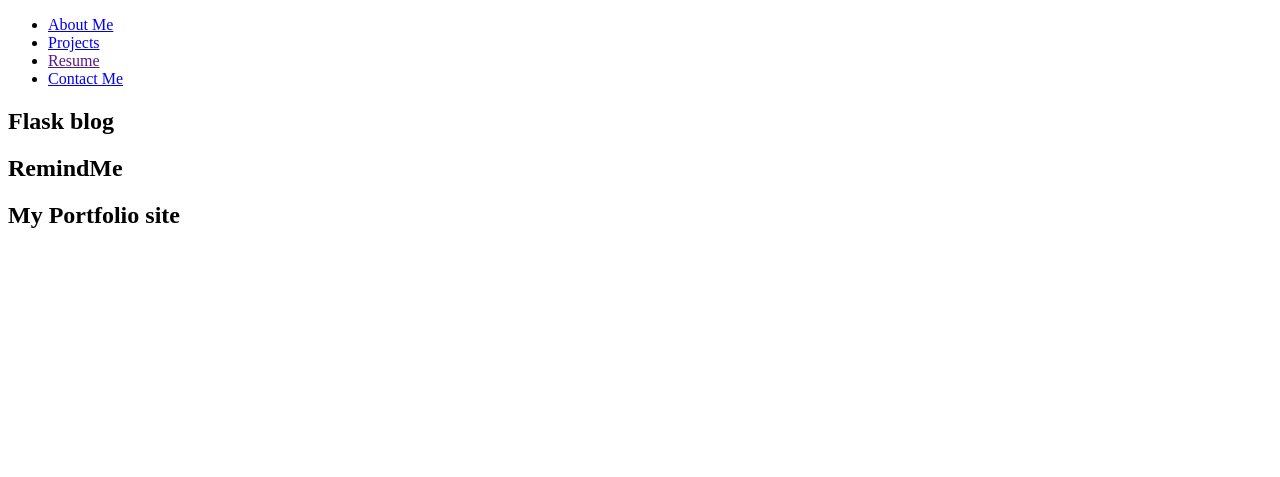
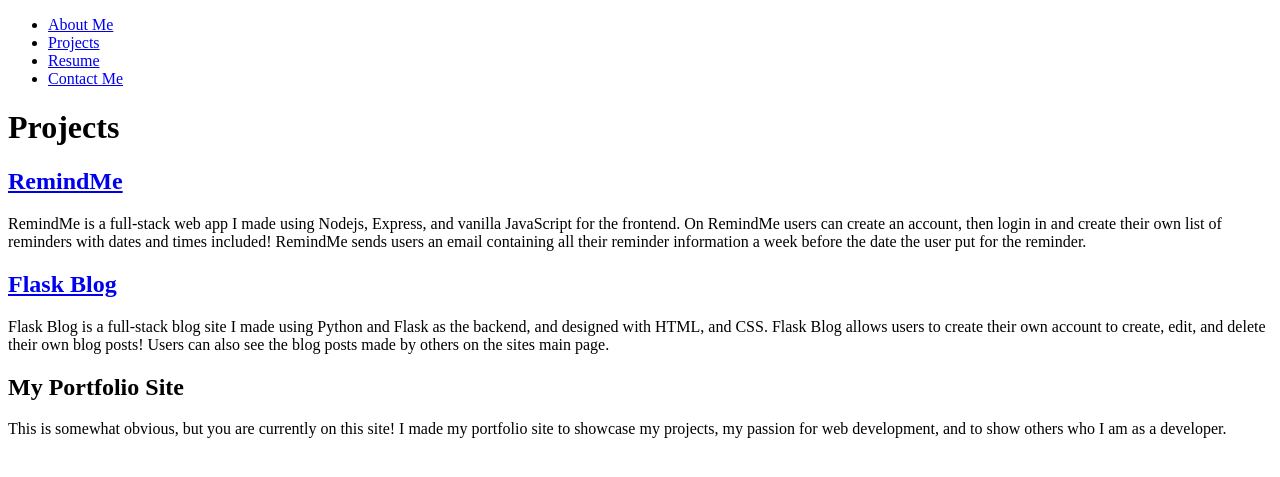
Before and after one commit to PaulUJS/PaulUJS.github.io, a Node server app: template views/projects.ejs in a window 1280 px wide. Shown: the top 477 px of the page. Run offline with Node 20, Linux system fonts and the light colour scheme; the template is opened without the code that fills it, so the values that code supplies are empty.

Commit message:
Finished up the HTML for all pages(assuming I don't make any major future changes)

```diff
--- a/views/aboutme.ejs
+++ b/views/aboutme.ejs
@@ -10,7 +10,7 @@
     <ul>
         <li><a href="aboutme.ejs">About Me</a></li>
         <li><a href="projects.ejs">Projects</a></li>
-        <li><a href="">Resume</a></li>
+        <li><a href="https://drive.google.com/file/d/1ArDYT4STPoEMqR3VckABkKI456EbqQ1k/view">Resume</a></li>
         <li><a href="contact.ejs">Contact Me</a></li>
     </ul>
 
--- a/views/contact.ejs
+++ b/views/contact.ejs
@@ -11,7 +11,7 @@
     <ul>
         <li><a href="aboutme.ejs">About Me</a></li>
         <li><a href="projects.ejs">Projects</a></li>
-        <li><a href="">Resume</a></li>
+        <li><a href="https://drive.google.com/file/d/1ArDYT4STPoEMqR3VckABkKI456EbqQ1k/view">Resume</a></li>
         <li><a href="contact.ejs">Contact Me</a></li>
         <li><a href="https://github.com/PaulUJS">Github</a></li>
         <li><a href="https://www.linkedin.com/in/paul-ulerick-a01947217/">LinkedIn</a></li>
--- a/views/index.ejs
+++ b/views/index.ejs
@@ -11,7 +11,7 @@
     <ul>
         <li><a href="aboutme.ejs">About Me</a></li>
         <li><a href="projects.ejs">Projects</a></li>
-        <li><a href="">Resume</a></li>
+        <li><a href="https://drive.google.com/file/d/1ArDYT4STPoEMqR3VckABkKI456EbqQ1k/view">Resume</a></li>
         <li><a href="contact.ejs">Contact Me</a></li>
       </ul>
     <main>
--- a/views/projects.ejs
+++ b/views/projects.ejs
@@ -10,20 +10,35 @@
     <ul>
         <li><a href="aboutme.ejs">About Me</a></li>
         <li><a href="projects.ejs">Projects</a></li>
-        <li><a href="">Resume</a></li>
+        <li><a href="https://drive.google.com/file/d/1ArDYT4STPoEMqR3VckABkKI456EbqQ1k/view">Resume</a></li>
         <li><a href="contact.ejs">Contact Me</a></li>
     </ul>
 
     <main>
         <div class="main">
+            <h1 class="project_header">Projects</h1>
             <div class="project">
-                <h2>Flask blog</h2>
+                <h2 class="project_title"><a href="https://github.com/PaulUJS/RemindMe">RemindMe</a></h2>
+                <p class="project_info">
+                    RemindMe is a full-stack web app I made using Nodejs, Express, and vanilla JavaScript for the frontend.
+                    On RemindMe users can create an account, then login in and create their own list of reminders with dates and times included!
+                    RemindMe sends users an email containing all their reminder information a week before the date the user put for the reminder.
+                </p>
             </div>
             <div class="project">
-                <h2>RemindMe</h2>
+                <h2 class="project_title"><a href="https://github.com/PaulUJS/BasicBlog">Flask Blog</a></h2>
+                <p class="project_info">
+                    Flask Blog is a full-stack blog site I made using Python and Flask as the backend, and designed with HTML, and CSS.
+                    Flask Blog allows users to create their own account to create, edit, and delete their own blog posts!
+                    Users can also see the blog posts made by others on the sites main page.
+                </p>
             </div>
             <div class="project">
-                <h2>My Portfolio site</h2>
+                <h2 class="project_title">My Portfolio Site</h2>
+                <p class="project_info">
+                    This is somewhat obvious, but you are currently on this site! I made my portfolio site to showcase my projects, my passion
+                    for web development, and to show others who I am as a developer.
+                </p>
             </div>
         </div>
     </main>
```
